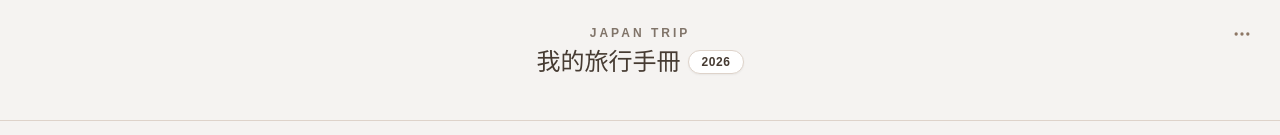
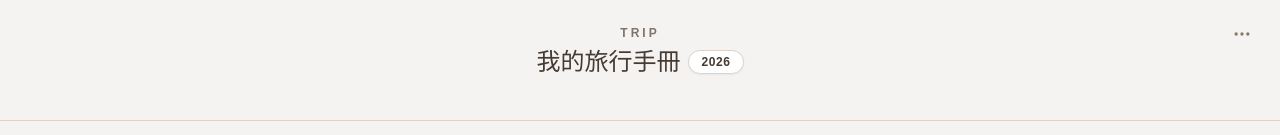
Before and after one commit to tzuhui0507/japan-trip, a React (Vite) app: page / in a window 1280 px wide. Shown: the top 135 px of the page. Built offline with nearby package versions, Linux system fonts and the light colour scheme; a web font is replaced by a local one.

Commit message:
fix pwa start_url

```diff
--- a/src/components/Header.jsx
+++ b/src/components/Header.jsx
@@ -302,7 +302,7 @@ export default function Header({ trip, setTrip, currentTab, themeId, setThemeId
                 style={{ color: currentTheme.accent }}
                 onClick={() => !isViewer && setIsEditingSlogan(true)}
               >
-                {trip.slogan || "JAPAN TRIP"}
+                {trip.slogan || "TRIP"}
               </div>
             )}
           </div>
@@ -317,7 +317,7 @@ export default function Header({ trip, setTrip, currentTab, themeId, setThemeId
               </div>
             ) : (
               <h1 className={`text-2xl font-bold ${!isViewer ? 'cursor-pointer' : ''}`} style={{ color: currentTheme.text }} onClick={() => !isViewer && setIsEditingTitle(true)}>
-                {trip.title || "日本自由行"}
+                {trip.title || "自由行"}
               </h1>
             )}
 
--- a/src/pages/TripDetail.jsx
+++ b/src/pages/TripDetail.jsx
@@ -61,6 +61,11 @@ export default function TripDetail({ themeId, setThemeId }) {
 
   const [trip, setTrip] = useState(null);
   const [tab, setTab] = useState("PLAN");
+
+  // 💡 當切換導覽列分頁時，自動將畫面捲回最上方
+  useEffect(() => {
+    window.scrollTo({ top: 0, behavior: "smooth" });
+  }, [tab]);
 
   /* 獲取目前主題配色 */
   const currentTheme = THEMES[themeId] || THEMES.mochaClassic;
```
